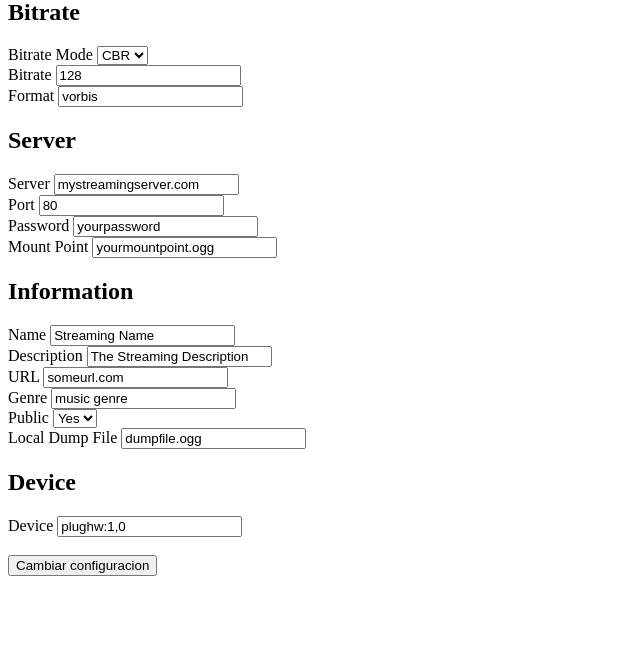
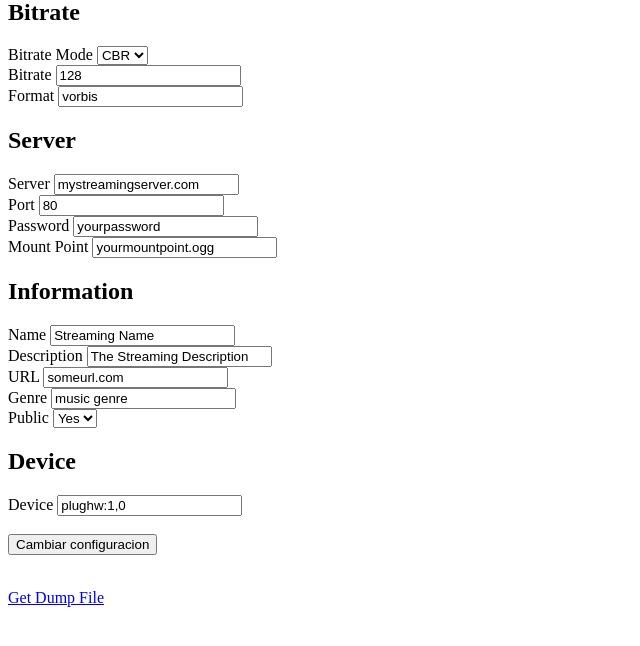
Before and after one commit to gpul-labs/streamingPi, a Django app: template streamPi/streamConfig/templates/streamConfig/index.html in a window 1280 px wide. Shown: the part 105-751 px from the top of the page, without its empty margins (0-640 px from the left). Run offline with Django 3.2, Linux system fonts and the light colour scheme; the template is opened without the code that fills it, so the values that code supplies are empty.

Commit message:
dumpfile served statically - last commit

```diff
--- a/streamPi/streamConfig/templates/streamConfig/index.html
+++ b/streamPi/streamConfig/templates/streamConfig/index.html
@@ -43,8 +43,6 @@
       <option value="yes">Yes</option>
       <option value="no">No</option>
     </select><BR>
-    <label>Local Dump File</label>
-    <input type="textfield" name="localDumpFile" value="{{ currentConfig.localDumpFile }}"/><BR>
 
     <h2>Device</h2>
     <label>Device</label>
@@ -93,8 +91,6 @@
       <option value="yes">Yes</option>
       <option value="no">No</option>
     </select><BR>
-    <label>Local Dump File</label>
-    <input type="textfield" name="localDumpFile" value="dumpfile.ogg"/><BR>
 
     <h2>Device</h2>
     <label>Device</label>
@@ -104,5 +100,10 @@
   </form>
 
 {% endif %}
+    <BR>
+    {% load staticfiles %}
+    <a href="{% static "streamConfig/dumpfile.ogg" %}">Get Dump File</a><BR>
+
+
   </body>
 </html>
```
Also changed, not shown: streamPi/streamConfig/views.py (+2 -5 lines).
